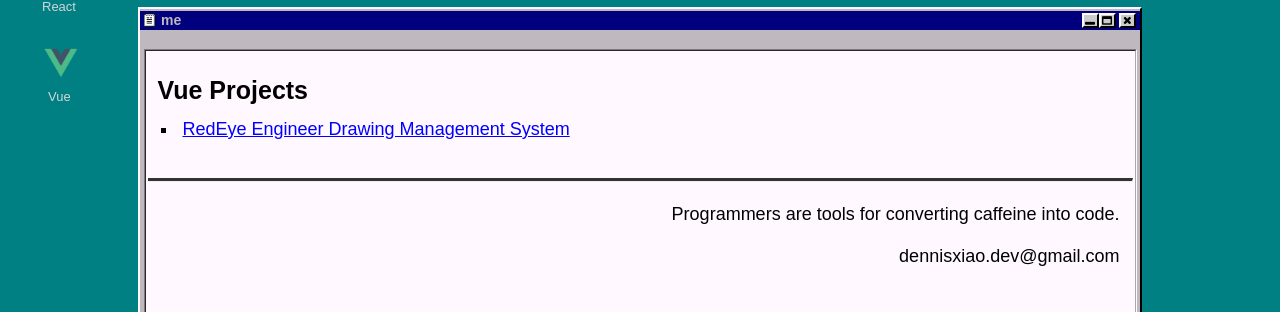
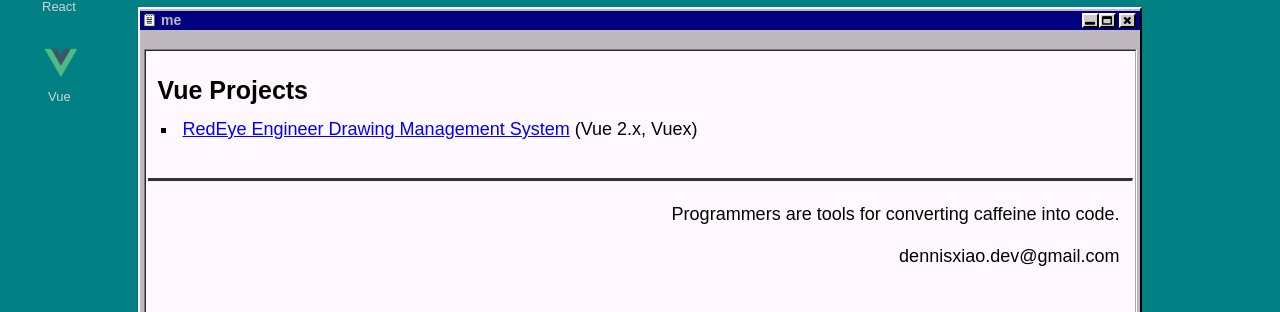
Before and after one commit to dennisXZX/dennisxzx.github.io, a Jekyll site: the page built from desktop/vue.md, in a window 1280 px wide. Shown: the part 252-564 px from the top of the page. Built offline with Jekyll 4.4.1, drawn with Linux system fonts in a browser that asks for light colours.

Commit message:
Update vue.md

```diff
--- a/desktop/vue.md
+++ b/desktop/vue.md
@@ -7,6 +7,6 @@ title: me
 
 <ul class="project-list">
     <li>
-        <a href="https://redeye.co/solutions/dms/" target="_blank">RedEye Engineer Drawing Management System</a>
+        <a href="https://redeye.co/solutions/dms/" target="_blank">RedEye Engineer Drawing Management System</a> (Vue 2.x, Vuex)
     </li>
 </ul>
```
